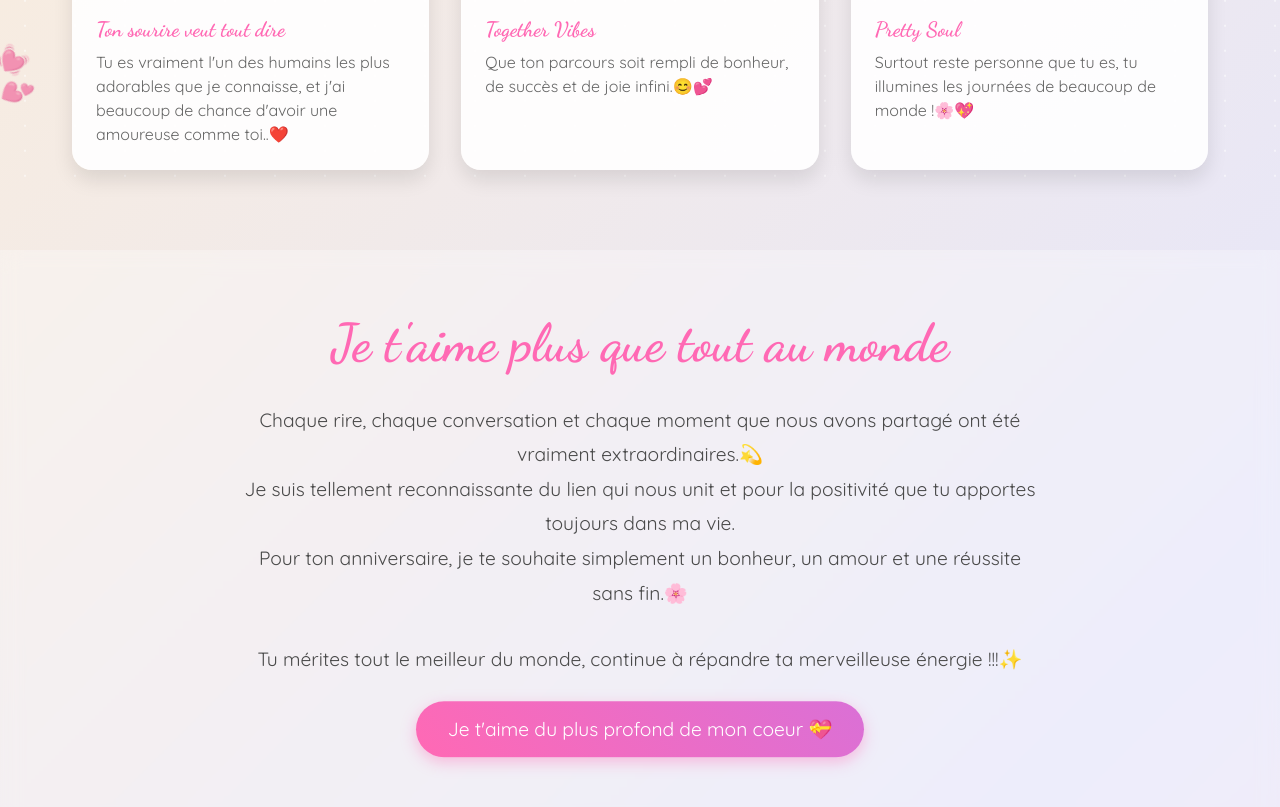
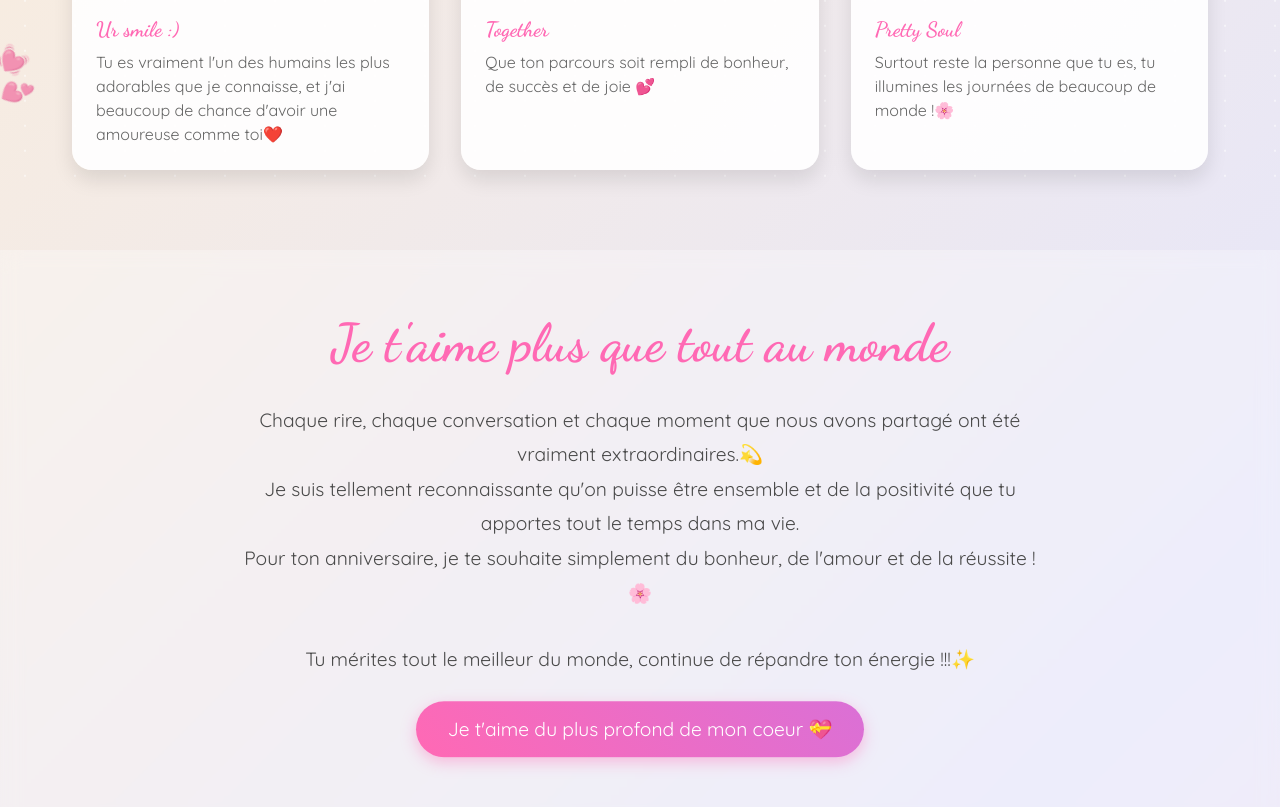
Before and after one commit to moheeeel/AnniversaireMa, a plain HTML site: page last.html in a window 1280 px wide. Shown: the part 593-1400 px from the top of the page. Drawn offline with Linux system fonts and the light colour scheme.

Commit message:
Update captions and messages in last.html

```diff
--- a/last.html
+++ b/last.html
@@ -378,18 +378,18 @@
     <div class="memory-container">
         <div class="memory-card">
             <img src="./d1.jpg" alt="First Date" class="memory-img">
-            <div class="memory-date">Ton sourire veut tout dire</div>
-            <div class="memory-caption">Tu es vraiment l'un des humains les plus adorables que je connaisse, et j'ai beaucoup de chance d'avoir une amoureuse comme toi..❤️</div>
+            <div class="memory-date">Ur smile :)</div>
+            <div class="memory-caption">Tu es vraiment l'un des humains les plus adorables que je connaisse, et j'ai beaucoup de chance d'avoir une amoureuse comme toi❤️</div>
         </div>
         <div class="memory-card">
             <img src="./d2.jpg" alt="Beach Day" class="memory-img">
-            <div class="memory-date">Together Vibes</div>
-            <div class="memory-caption">Que ton parcours soit rempli de bonheur, de succès et de joie infini.😊💕</div>
+            <div class="memory-date">Together</div>
+            <div class="memory-caption">Que ton parcours soit rempli de bonheur, de succès et de joie 💕</div>
         </div>
         <div class="memory-card">
             <img src="./d3.jpg" alt="Movie Night" class="memory-img">
             <div class="memory-date">Pretty Soul</div>
-            <div class="memory-caption">Surtout reste personne que tu es, tu illumines les journées de beaucoup de monde !🌸💖</div>
+            <div class="memory-caption">Surtout reste la personne que tu es, tu illumines les journées de beaucoup de monde !🌸</div>
         </div>
 
     </div>
@@ -397,9 +397,9 @@
     <section class="final-message">
         <h2>Je t'aime plus que tout au monde</h2>
         <p>Chaque rire, chaque conversation et chaque moment que nous avons partagé ont été vraiment extraordinaires.💫<br>
-            Je suis tellement reconnaissante du lien qui nous unit et pour la positivité que tu apportes toujours dans ma vie.<br>
-            Pour ton anniversaire, je te souhaite simplement un bonheur, un amour et une réussite sans fin.🌸</p>
-        <p>Tu mérites tout le meilleur du monde, continue à répandre ta merveilleuse énergie !!!✨</p>
+            Je suis tellement reconnaissante qu'on puisse être ensemble et de la positivité que tu apportes tout le temps dans ma vie.<br>
+            Pour ton anniversaire, je te souhaite simplement du bonheur, de l'amour et de la réussite !🌸</p>
+        <p>Tu mérites tout le meilleur du monde, continue de répandre ton énergie !!!✨</p>
         <a href="#" class="goodbye-btn">Je t'aime du plus profond de mon coeur 💝</a>
     </section>
 </body>
```
